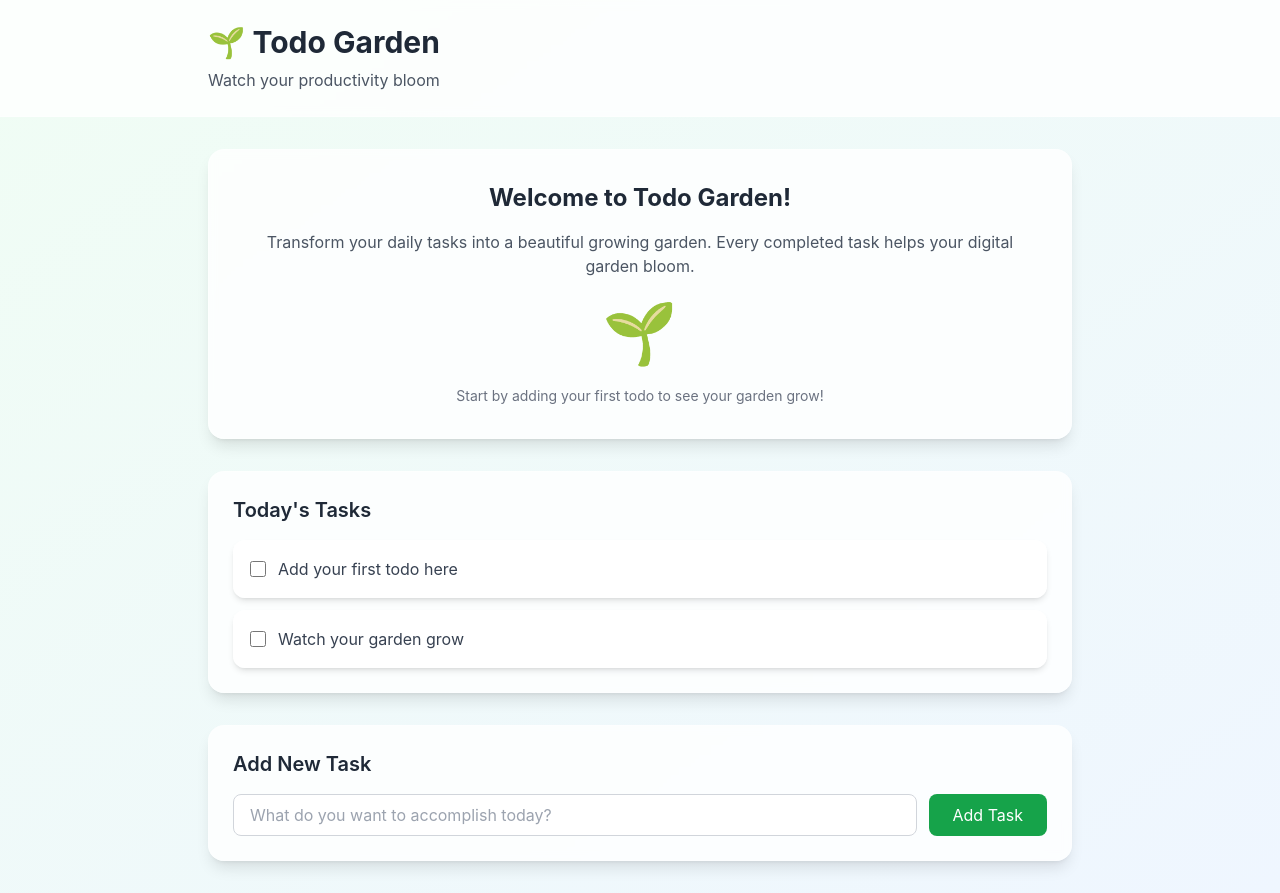
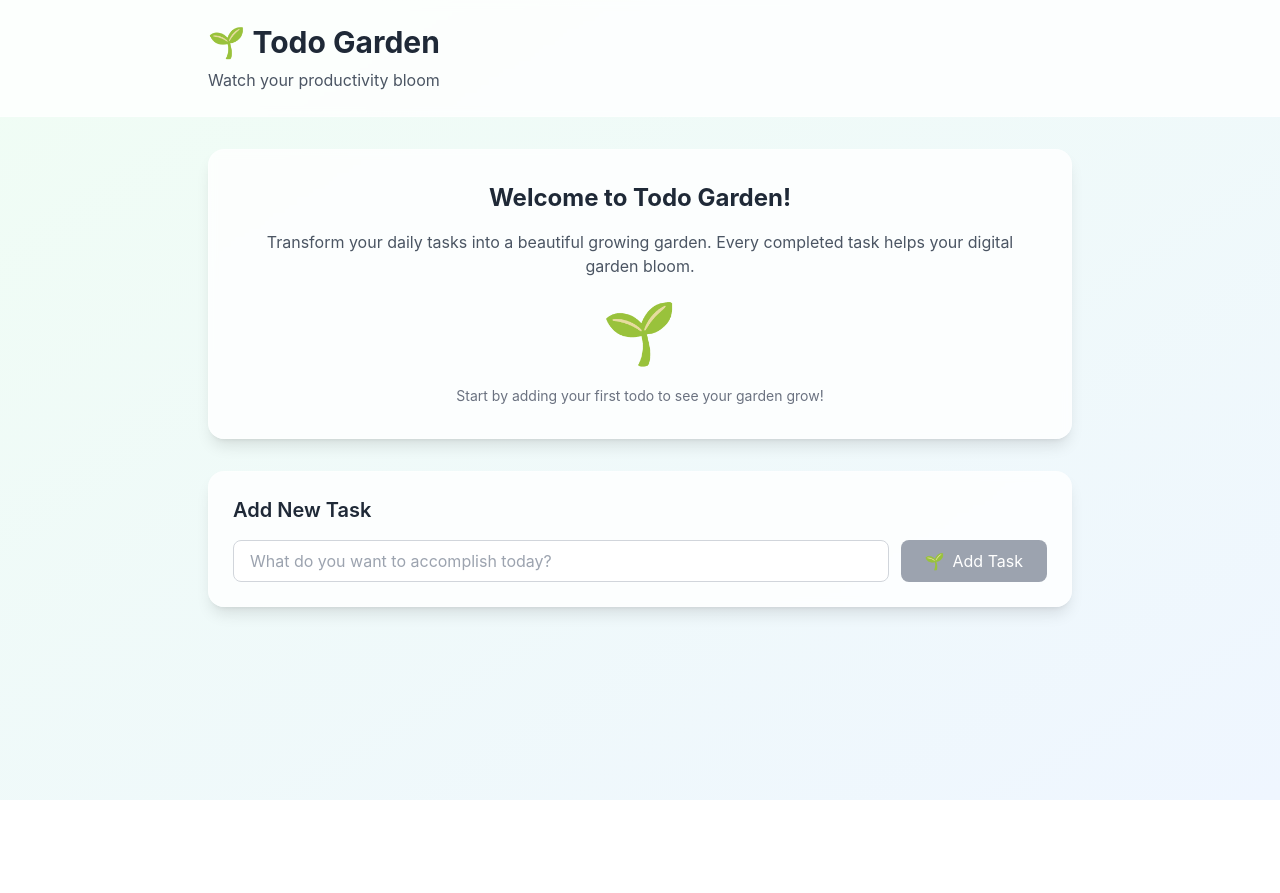
Before and after one commit to thai-nm/bonghoaminhoaxingdep, a Next.js app in the folder frontend/: page / in a window 1280 px wide. After the commit the page ends 800 px from the top, so only its background shows below. Built offline with nearby package versions, Linux system fonts and the light colour scheme.

Commit message:
Add basic frontend function: Add to dos and progress icon

```diff
--- a/frontend/src/app/page.tsx
+++ b/frontend/src/app/page.tsx
@@ -1,4 +1,40 @@
+'use client'
+
+import { useState } from 'react'
+import TodoForm from '@/components/TodoForm'
+
+interface Todo {
+  id: string
+  text: string
+  completed: boolean
+  createdAt: Date
+}
+
 export default function HomePage() {
+  const [todos, setTodos] = useState<Todo[]>([])
+
+  const handleAddTodo = (text: string) => {
+    const newTodo: Todo = {
+      id: Date.now().toString(),
+      text,
+      completed: false,
+      createdAt: new Date()
+    }
+    setTodos(prev => [...prev, newTodo])
+  }
+
+  const handleToggleTodo = (id: string) => {
+    setTodos(prev =>
+      prev.map(todo =>
+        todo.id === id ? { ...todo, completed: !todo.completed } : todo
+      )
+    )
+  }
+
+  const completedCount = todos.filter(todo => todo.completed).length
+  const totalCount = todos.length
+  const completionPercentage = totalCount > 0 ? (completedCount / totalCount) * 100 : 0
+
   return (
     <div className="space-y-8">
       {/* Welcome Section */}
@@ -11,61 +47,61 @@ export default function HomePage() {
           Every completed task helps your digital garden bloom.
         </p>
 
-        {/* Growth Visualization Placeholder */}
+        {/* Growth Visualization */}
         <div className="flex justify-center mb-6">
           <div className="text-6xl animate-grow">
-            🌱
+            {completionPercentage === 0 ? '🌱' :
+             completionPercentage < 20 ? '🌱' :
+             completionPercentage < 40 ? '🌿' :
+             completionPercentage < 60 ? '🌳' :
+             completionPercentage < 80 ? '🌲' : '🌸'}
           </div>
         </div>
 
+        {totalCount > 0 && (
+          <div className="text-sm text-gray-600">
+            <p>Progress: {completedCount}/{totalCount} tasks completed</p>
+            <p className="text-green-600 font-medium">
+              {Math.round(completionPercentage)}% complete
+            </p>
+          </div>
+        )}
+
+        {totalCount === 0 && (
           <p className="text-sm text-gray-500">
             Start by adding your first todo to see your garden grow!
           </p>
+        )}
       </div>
 
-      {/* Todo Section Placeholder */}
+      {/* Todo List */}
+      {todos.length > 0 && (
         <div className="garden-card p-6">
           <h3 className="text-xl font-semibold text-gray-800 mb-4">
-          Today's Tasks
+            Today's Tasks ({completedCount}/{totalCount})
           </h3>
           <div className="space-y-3">
-          <div className="todo-item">
+            {todos.map(todo => (
+              <div key={todo.id} className="todo-item">
                 <div className="flex items-center space-x-3">
                   <input
                     type="checkbox"
+                    checked={todo.completed}
+                    onChange={() => handleToggleTodo(todo.id)}
                     className="w-4 h-4 text-green-600 rounded focus:ring-green-500"
                   />
-              <span className="text-gray-700">Add your first todo here</span>
+                  <span className={`text-gray-700 ${todo.completed ? 'line-through text-gray-500' : ''}`}>
+                    {todo.text}
+                  </span>
                 </div>
               </div>
-          <div className="todo-item">
-            <div className="flex items-center space-x-3">
-              <input
-                type="checkbox"
-                className="w-4 h-4 text-green-600 rounded focus:ring-green-500"
-              />
-              <span className="text-gray-700">Watch your garden grow</span>
+            ))}
           </div>
         </div>
-        </div>
-      </div>
+      )}
 
-      {/* Add Todo Form Placeholder */}
-      <div className="garden-card p-6">
-        <h3 className="text-xl font-semibold text-gray-800 mb-4">
-          Add New Task
-        </h3>
-        <div className="flex space-x-3">
-          <input
-            type="text"
-            placeholder="What do you want to accomplish today?"
-            className="flex-1 px-4 py-2 border border-gray-300 rounded-lg focus:ring-2 focus:ring-green-500 focus:border-transparent"
-          />
-          <button className="px-6 py-2 bg-green-600 text-white rounded-lg hover:bg-green-700 transition-colors">
-            Add Task
-          </button>
-        </div>
-      </div>
+      {/* Add Todo Form */}
+      <TodoForm onAddTodo={handleAddTodo} />
     </div>
   )
 }
--- /dev/null
+++ b/frontend/src/components/TodoForm.tsx
@@ -0,0 +1,82 @@
+'use client'
+
+import { useState } from 'react'
+
+interface TodoFormProps {
+  onAddTodo: (text: string) => void
+}
+
+export default function TodoForm({ onAddTodo }: TodoFormProps) {
+  const [inputValue, setInputValue] = useState('')
+  const [isSubmitting, setIsSubmitting] = useState(false)
+
+  const handleSubmit = async (e: React.FormEvent) => {
+    e.preventDefault()
+
+    // Trim whitespace and check if empty
+    const trimmedValue = inputValue.trim()
+    if (!trimmedValue) {
+      return // Don't add empty todos
+    }
+
+    setIsSubmitting(true)
+
+    try {
+      // Add the todo
+      onAddTodo(trimmedValue)
+
+      // Clear the input
+      setInputValue('')
+    } catch (error) {
+      console.error('Error adding todo:', error)
+    } finally {
+      setIsSubmitting(false)
+    }
+  }
+
+  const handleInputChange = (e: React.ChangeEvent<HTMLInputElement>) => {
+    setInputValue(e.target.value)
+  }
+
+  return (
+    <div className="garden-card p-6">
+      <h3 className="text-xl font-semibold text-gray-800 mb-4">
+        Add New Task
+      </h3>
+
+      <form onSubmit={handleSubmit} className="flex space-x-3">
+        <input
+          type="text"
+          value={inputValue}
+          onChange={handleInputChange}
+          placeholder="What do you want to accomplish today?"
+          className="flex-1 px-4 py-2 border border-gray-300 rounded-lg focus:ring-2 focus:ring-green-500 focus:border-transparent transition-all duration-200"
+          disabled={isSubmitting}
+        />
+        <button
+          type="submit"
+          disabled={!inputValue.trim() || isSubmitting}
+          className="px-6 py-2 bg-green-600 text-white rounded-lg hover:bg-green-700 transition-colors disabled:bg-gray-400 disabled:cursor-not-allowed flex items-center space-x-2"
+        >
+          {isSubmitting ? (
+            <>
+              <div className="w-4 h-4 border-2 border-white border-t-transparent rounded-full animate-spin"></div>
+              <span>Adding...</span>
+            </>
+          ) : (
+            <>
+              <span>🌱</span>
+              <span>Add Task</span>
+            </>
+          )}
+        </button>
+      </form>
+
+      {inputValue.trim() && (
+        <p className="text-sm text-gray-500 mt-2">
+          Press Enter or click "Add Task" to plant this seed in your garden
+        </p>
+      )}
+    </div>
+  )
+}
```
Lines whose indentation alone changed are shown as unchanged.
